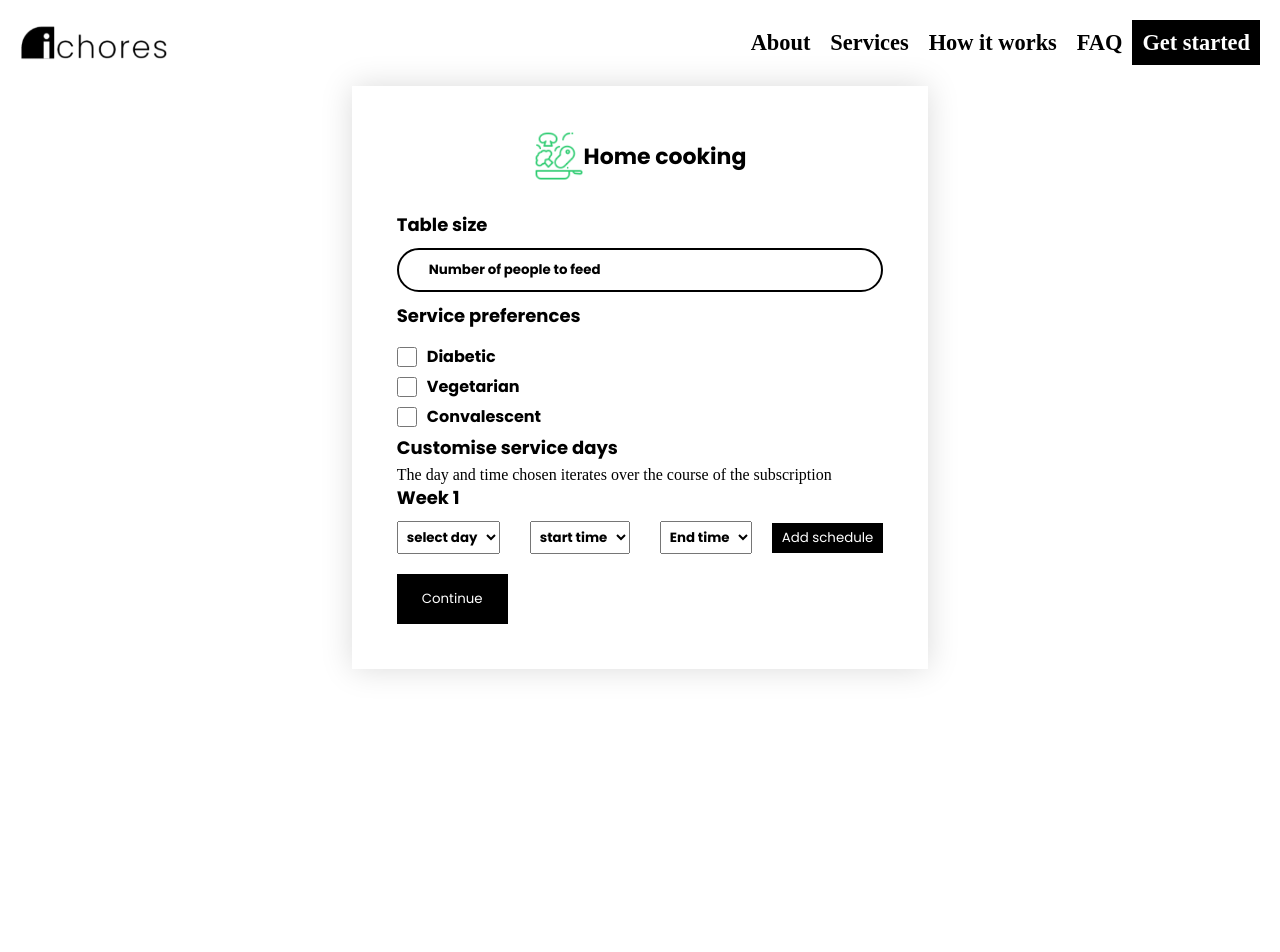
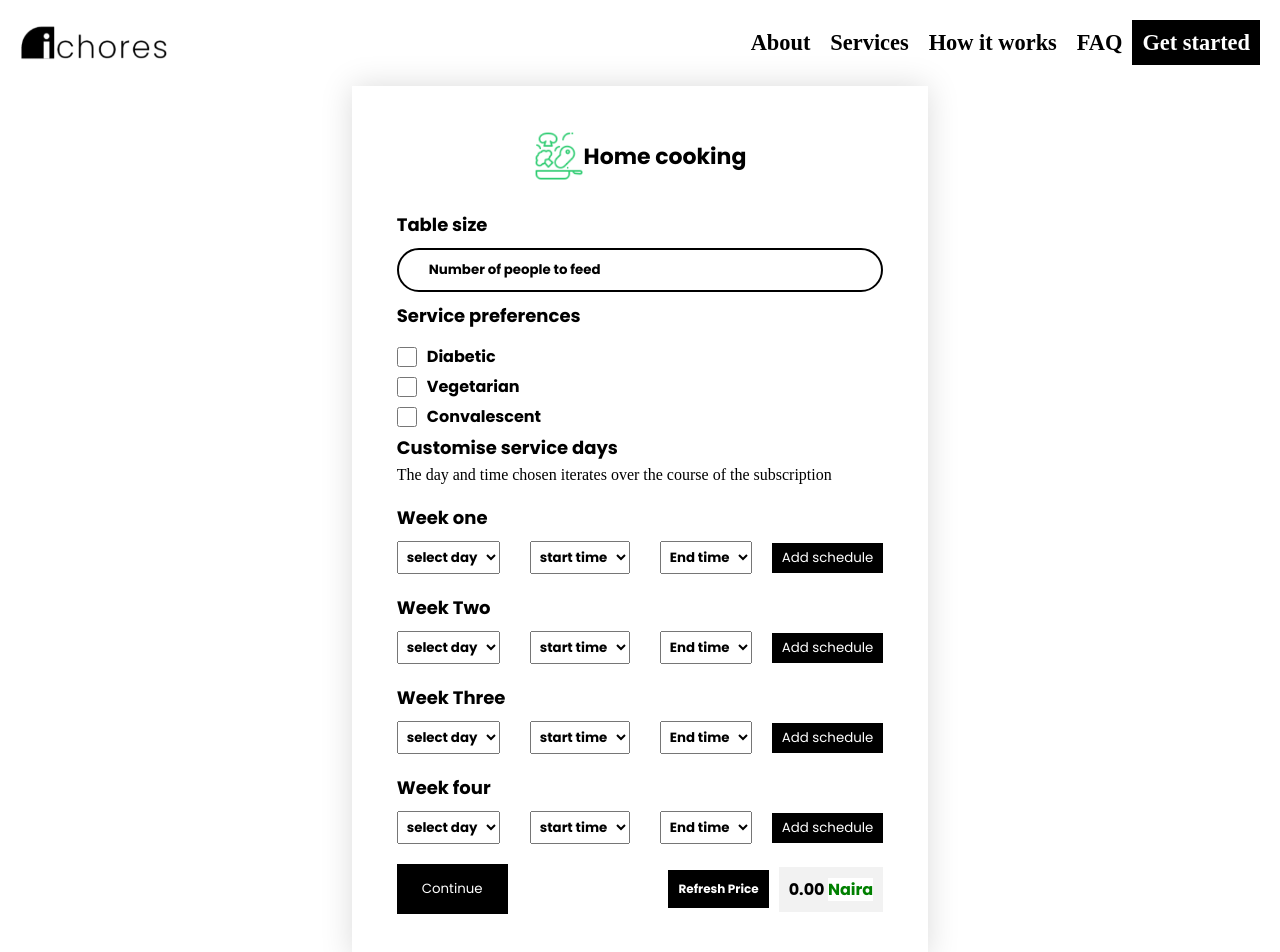
Before and after one commit to iChores/Official-webapp, a React (Create React App) app: page /dashboard in a window 1280 px wide. Shown: the top 952 px of the page. Before the commit the page ends 800 px from the top, so only its background shows below. Built offline with nearby package versions, Linux system fonts and the light colour scheme.

Commit message:
Week pricing done

```diff
--- a/src/Components/HomeCookingForm.js
+++ b/src/Components/HomeCookingForm.js
@@ -2,7 +2,39 @@ import { PrimaryButton } from "../Styles/Buttons.style";
 import CookingFormWrapper from "../Styles/HomeCookingForm.style";
 import Pan from "../Assets/Pan.png";
 import SetSchedule from "./SetSchedule";
+import { useState } from "react/cjs/react.development";
 function HomeCookingForm({ chooseShow }) {
+	const [weekOnePrice, setWeekOnePrice] = useState([0]);
+	const [weekTwoPrice, setWeekTwoPrice] = useState([0]);
+	const [weekThirdPrice, setWeekThirdPrice] = useState([0]);
+	const [weekFourthPrice, setWeekFourthPrice] = useState([0]);
+	const [total, setTotal] = useState("0.00");
+	function calculate() {
+		const firstWeek = weekOnePrice.reduce((a, b) => {
+			return a + b;
+		});
+		const secondWeek = weekTwoPrice.reduce((a, b) => {
+			return a + b;
+		});
+		const thirdWeek = weekThirdPrice.reduce((a, b) => {
+			return a + b;
+		});
+		const fourthWeek = weekFourthPrice.reduce((a, b) => {
+			return a + b;
+		});
+		const add = (firstWeek + secondWeek + thirdWeek + fourthWeek)
+			.toFixed(2)
+			.replace(/\d(?=(\d{3})+\.)/g, "$&,");
+		setTotal(add)
+
+		console.log("This is first week price:", firstWeek);
+		console.log("This is second week price:", secondWeek);
+		console.log("This is third week price:", thirdWeek);
+		console.log("This is fourth week price:", fourthWeek);
+		console.log("This is total week price:", total);
+		console.log("This is total week price converted:", add);
+	}
+
 	return (
 		<CookingFormWrapper
 			style={{
@@ -37,10 +69,39 @@ function HomeCookingForm({ chooseShow }) {
 				<p>
 					The day and time chosen iterates over the course of the subscription
 				</p>
-				<SetSchedule/>
-				<PrimaryButton>
-					<button className="continue">Continue</button>
-				</PrimaryButton>
+				<SetSchedule
+					Prices={weekOnePrice}
+					setPrice={setWeekOnePrice}
+					Title={"Week one"}
+				/>
+				<SetSchedule
+					Prices={weekTwoPrice}
+					setPrice={setWeekTwoPrice}
+					Title={"Week Two"}
+				/>
+				<SetSchedule
+					Prices={weekThirdPrice}
+					setPrice={setWeekThirdPrice}
+					Title={"Week Three"}
+				/>
+				<SetSchedule
+					Prices={weekFourthPrice}
+					setPrice={setWeekFourthPrice}
+					Title={"Week four"}
+				/>
+				<div className="button-container">
+					<PrimaryButton>
+						<button className="continue">Continue</button>
+					</PrimaryButton>
+					<div className="price-container">
+						<button className="price-button" onClick={calculate}>
+							Refresh Price
+						</button>
+						<h4 className="price">
+							{total} <b>Naira </b>
+						</h4>
+					</div>
+				</div>
 			</div>
 		</CookingFormWrapper>
 	);
--- a/src/Components/SetSchedule.js
+++ b/src/Components/SetSchedule.js
@@ -2,7 +2,7 @@ import { useState, useEffect } from "react";
 import styled from "styled-components";
 import { v4 as ID } from "uuid";
 
-function SetSchedule() {
+function SetSchedule({ setPrice, Prices, Title }) {
 	const [day, setDay] = useState("");
 	const [days, setDays] = useState([]);
 	const [errorlog, setErrorLog] = useState([{ err: "", type: true }]);
@@ -10,26 +10,23 @@ function SetSchedule() {
 	const [endTime, setEndTime] = useState("");
 	const [weekOne, setWeekOne] = useState([]);
 	const [weekTwo, setWeekTwo] = useState(false);
-	const [pricelist, setPrice] = useState([]);
-	const [weekFour, setWeekFour] = useState(false);
 	let dailySchedule = [];
 	let weeklySchedule = [];
 	let available = false;
 
 	function addItem() {
-		const list = GetSchedule(endTime, day, startTime);
-		// console.log("is it available?", available);
+		const [list, Price] = GetSchedule(endTime, day, startTime);
+
 		if (list === "Not allowed") {
 			setErrorLog([{ err: "Not allowed", type: false }]);
 		} else {
 			setDays([...days, day]);
 			available = checkAvailable();
-			console.log(calculatePrice());
-
 			if (weekOne.length <= 5 && !available) {
 				setErrorLog([{ err: "", type: true }]);
 				dailySchedule = [...dailySchedule, list];
 				setWeekOne([...weekOne, list]);
+				setPrice([...Prices, Price]);
 			} else if (weekOne.length <= 5 && available) {
 				setErrorLog([{ err: "Day exists before", type: false }]);
 			} else {
@@ -37,29 +34,13 @@ function SetSchedule() {
 				setErrorLog([{ err: "You can't add more days to week", type: true }]);
 				weeklySchedule.push(dailySchedule);
 				setWeekTwo([weekOne]);
-				console.log("Add new week");
 			}
 		}
 	}
-
-	function calculatePrice() {
-		if (weekOne.length > 1) {
-			weekOne.reduce(function (a, b) {
-				return a.Price + b.Price;
-			});
-		} else {
-			return "nothing in list";
-		}
-	}
-
 	function checkAvailable() {
-		// console.log("day:", day);
-		// console.log("days:", days);
 		if (days.includes(day)) {
-			// console.log("day available");
 			return true;
 		} else {
-			// console.log("not availabele");
 			return false;
 		}
 	}
@@ -81,8 +62,7 @@ function SetSchedule() {
 		if (startTimeNumber > 6 && endTimeNumber > StartTime && CheckDay) {
 			const Price = Math.ceil((endTimeNumber - StartTime) * 841.15);
 			const collection = { day, startTime, endTime, Price };
-			// console.log("happy");
-			return collection;
+			return [collection, Price];
 		} else if (startTimeNumber > 6 && endTimeNumber === StartTime && CheckDay) {
 			setErrorLog([{ err: "Not allowed", type: false }]);
 			return "Not allowed";
@@ -90,20 +70,18 @@ function SetSchedule() {
 			return "Not allowed";
 		} else if (startTimeNumber <= 6 && endTimeNumber > StartTime) {
 			const Price = Math.ceil((endTimeNumber - StartTime) * 841.15);
-
 			const collection = { day, startTime, endTime, Price };
-			return collection;
+			return [collection, Price];
 		} else if (startTimeNumber > 6 && CheckDay) {
 			const Price = Math.floor(endTimeNumber * 841.15);
 			const collection = { day, startTime, endTime, Price };
-			return collection;
+			return [collection, Price];
 		} else if (CheckDay) {
 			const Price = Math.floor((startTimeNumber + endTimeNumber) * 841.15);
 			const collection = { day, startTime, endTime, Price };
-			return collection;
+			return [collection, Price];
 		} else {
 			setErrorLog([{ err: "Not allowed", type: false }]);
-			console.log("fuck u");
 			return;
 		}
 	}
@@ -127,8 +105,8 @@ function SetSchedule() {
 	}
 
 	return (
-		<>
-			<h3 className="error">Week 1</h3>
+		<Wrapper>
+			<h3 className="error">{Title}</h3>
 			{errorlog.map((err) => {
 				return (
 					<ErrorLog key={ID()} style={{ color: err.type ? "green" : "red" }}>
@@ -248,10 +226,12 @@ function SetSchedule() {
 					</Item>
 				);
 			})}
-		</>
+		</Wrapper>
 	);
 }
-
+const Wrapper = styled.div`
+	margin-top:20px;
+`
 const Item = styled.div`
 	display: flex;
 	margin-top: 10px;
--- a/src/Styles/HomeCookingForm.style.js
+++ b/src/Styles/HomeCookingForm.style.js
@@ -83,9 +83,36 @@ const CookingFormWrapper = styled.div`
 				background-color: black;
 			}
 		}
-		.continue {
+		.button-container {
+			display: flex;
 			margin-top: 20px;
-			cursor: pointer;
+			justify-content: space-between;
+			.continue {
+				cursor: pointer;
+			}
+			.price-container {
+				display: flex;
+				align-items: center;
+				button {
+					padding: 10px;
+					font-size: 12px;
+					font-weight: bold;
+					border: none;
+					outline:none;
+					height: fit-content;
+					background-color: black;
+					color: white;
+				}
+				h4{
+					padding:10px;
+					background-color: #f2f2f2;;
+					margin-left: 10px;
+					b{
+						color:green;
+						background-color:white;
+					}
+				}
+			}
 		}
 	}
 `;
```
